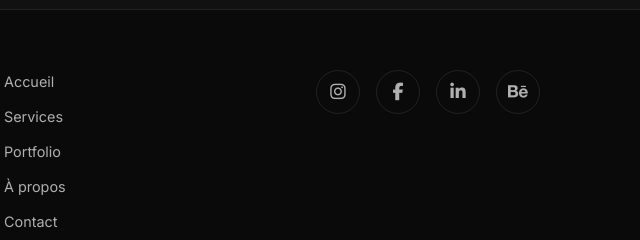
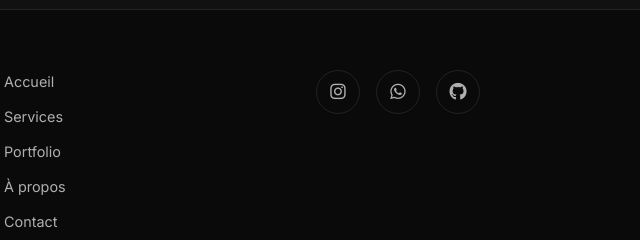
Before and after one commit to anouarmaroc2009-cmyk/Yourwebsite.Ma, a plain HTML site: page index.html in a window 1280 px wide. Shown: the part 5006-5246 px from the top of the page, 636-1276 px from the left. Drawn offline with Linux system fonts and the light colour scheme.

Commit message:
fix: replace fb/linkedin/behance with whatsapp & github in footer

```diff
--- a/index.html
+++ b/index.html
@@ -330,9 +330,8 @@
       </div>
       <div class="footer-social">
         <a href="https://www.instagram.com/yourwebsite.ma/?hl=fr" target="_blank" rel="noopener" aria-label="Instagram"><i class="fab fa-instagram"></i></a>
-        <a href="#" aria-label="Facebook"><i class="fab fa-facebook-f"></i></a>
-        <a href="#" aria-label="LinkedIn"><i class="fab fa-linkedin-in"></i></a>
-        <a href="#" aria-label="Behance"><i class="fab fa-behance"></i></a>
+        <a href="https://wa.me/212680585129" target="_blank" rel="noopener" aria-label="WhatsApp"><i class="fab fa-whatsapp"></i></a>
+        <a href="https://github.com/anouarmaroc2009-cmyk" target="_blank" rel="noopener" aria-label="GitHub"><i class="fab fa-github"></i></a>
       </div>
     </div>
     <div class="footer-bottom">
```
